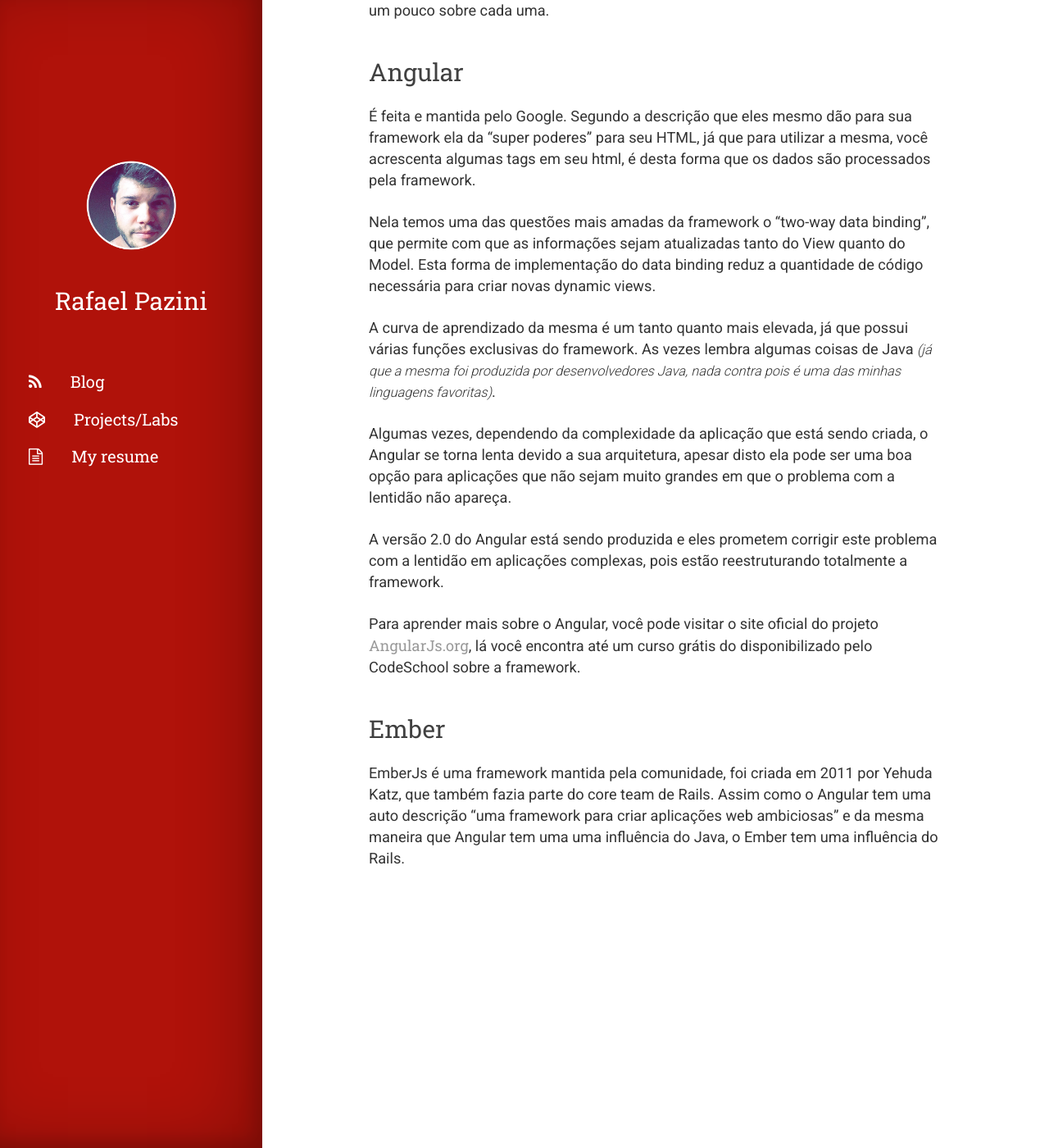
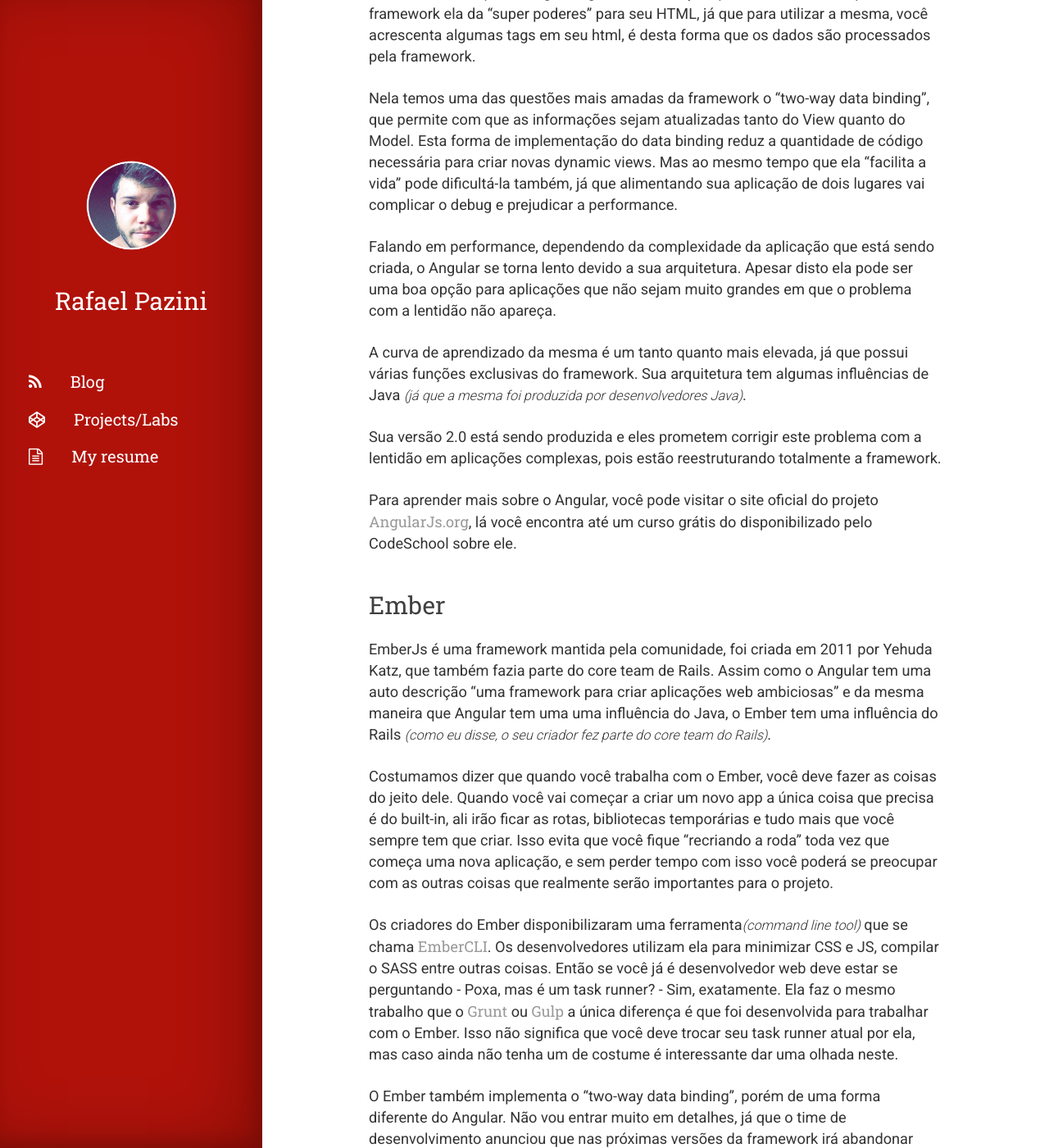
Before and after one commit to rflpazini/old-personal-rflpazini.com, a Jekyll site: the page built from _posts/2016-04-10-frameworksjs.md, in a window 1280 px wide and 1400 px high, scrolled down 1427 px. Shown: the whole window at 82% size. Built offline with Jekyll 4.4.1, drawn with Linux system fonts in a browser that asks for light colours; nearby versions of some CDN libraries; some of the changed text lies outside the part shown.

Commit message:
Update posts
Update posts and correct a image

```diff
--- a/_includes/footer.html
+++ b/_includes/footer.html
@@ -21,7 +21,6 @@
     </li>
     {% endif %}
 </ul>
-
 <!-- jQuery Infinite Scrolling -->
 <script src="https://ajax.googleapis.com/ajax/libs/jquery/2.1.4/jquery.min.js"></script>
 <script src='{{ site.baseurl }}assets/js/jquery.infinitescroll.min.js'></script>
--- a/_posts/2016-04-10-frameworksjs.md
+++ b/_posts/2016-04-10-frameworksjs.md
@@ -6,14 +6,14 @@
 
 ![Frameworks JS](/assets/img/posts/frameworks.jpg)
 
-Atualmente encontro-me sem emprego, uma coisa que não está atrapalhando em nada minha vida, pois estou estudando e tudo mais. Porém, quero arrumar algo logo para poder colaborar em algum projeto grande, uma empresa legal, quem sabe até uma multinacional (por que não?!). Mas o que eu vejo hoje é que em todos os lugares pedem experiência com algum framework JS, se você nunca ouviu falar de algum deles amigo, está na hora de correr atrás!<!--more-->
+Se você trabalha ou pelo menos tem uma pequena relação com a web, provavelmente já deve ter notado que nos últimos dois anos um dos assuntos mais comentados são os **Frameworks Js**. Se você nunca ouviu falar de algum deles amigo, esta na hora de correr atrás!<!--more-->
 
-Frameworks existem várias no mercado, mas as que estão em alta, principalmente no meio front-end são elas: Angular, React, Ember e Backbone. Estas 4 são as frameworks JavaScript mais utilizadas no momento.
+Existem várias frameworks no mercado, mas as que estão em alta no meio front-end são elas: Angular, React, Ember e Backbone. Estas 4 são as frameworks JavaScript mais utilizadas no momento.
 
 Mas afinal, o que são estas frameworks?
 ---
 
-Elas agilizam o desenvolvimento de novas aplicações para web, evitam recarregamentos desnecessários de página, facilitam o data binding, organizam nossa arquitetura de desenvolvimento pois são baseadas em MVC *(mais um motivo para dizermos que elas facilitam a vida, organização é tudo...)*.
+Elas agilizam o desenvolvimento de novas aplicações para web, evitam recarregamentos desnecessários de página, facilitam o data binding e organizam nossa arquitetura de desenvolvimento pois são baseadas em MVC *(mais um motivo para dizermos que elas facilitam a vida, organização é tudo...)*.
 
 Você deve estar se perguntando o porquê de elas estarem sendo tão cobiçadas no mundo do desenvolvimento?! Em um resumo, podemos dizer que elas nos ajudam a criar uma aplicação com UI mais responsivas, ou seja, as aplicações se tornam cada vez mais atrativas para o uso. Já que com o uso destas frameworks, carregamentos podem ser feitos em blocos dispensando a atualização total da página ou a navegação para uma nova área.
 
@@ -24,19 +24,47 @@
 
 É feita e mantida pelo Google. Segundo a descrição que eles mesmo dão para sua framework ela da "super poderes" para seu HTML, já que para utilizar a mesma, você acrescenta algumas tags em seu html, é desta forma que os dados são processados pela framework.
 
-Nela temos uma das questões mais amadas da framework o "two-way data binding", que permite com que as informações sejam atualizadas tanto do View quanto do Model. Esta forma de implementação do data binding reduz a quantidade de código necessária para criar novas dynamic views.
+Nela temos uma das questões mais amadas da framework o "two-way data binding", que permite com que as informações sejam atualizadas tanto do View quanto do Model. Esta forma de implementação do data binding reduz a quantidade de código necessária para criar novas dynamic views. Mas ao mesmo tempo que ela "facilita a vida" pode dificultá-la também, já que alimentando sua aplicação de dois lugares vai complicar o debug e prejudicar a performance.
 
-A curva de aprendizado da mesma é um tanto quanto mais elevada, já que possui várias funções exclusivas do framework. As vezes lembra  algumas coisas de Java *(já que a mesma foi produzida por desenvolvedores Java, nada contra pois é uma das minhas linguagens favoritas)*.
+Falando em performance, dependendo da complexidade da aplicação que está sendo criada, o Angular se torna lento devido a sua arquitetura. Apesar disto ela pode ser uma boa opção para aplicações que não sejam muito grandes em que o problema com a lentidão não apareça.
 
-Algumas vezes, dependendo da complexidade da aplicação que está sendo criada, o Angular se torna lenta devido a sua arquitetura, apesar disto ela pode ser uma boa opção para aplicações que não sejam muito grandes em que o problema com a lentidão não apareça.
+A curva de aprendizado da mesma é um tanto quanto mais elevada, já que possui várias funções exclusivas do framework. Sua arquitetura tem algumas influências de Java *(já que a mesma foi produzida por desenvolvedores Java)*.
 
-A versão 2.0 do Angular está sendo produzida e eles prometem corrigir este problema com a lentidão em aplicações complexas, pois estão reestruturando totalmente a framework.
+Sua versão 2.0 está sendo produzida e eles prometem corrigir este problema com a lentidão em aplicações complexas, pois estão reestruturando totalmente a framework.
 
 Para aprender mais sobre o Angular, você pode visitar o site oficial do projeto
-[AngularJs.org](https://angularjs.org/), lá você encontra até um curso grátis do disponibilizado pelo CodeSchool sobre a framework.
+[AngularJs.org](https://angularjs.org/), lá você encontra até um curso grátis do disponibilizado pelo CodeSchool sobre ele.
 
 Ember
 ---
 
 EmberJs é uma framework mantida pela comunidade, foi criada em 2011 por Yehuda Katz, que também fazia parte do core team de Rails.
-Assim como o Angular tem uma auto descrição "uma framework para criar aplicações web ambiciosas" e da mesma maneira que Angular tem uma uma influência do Java, o Ember tem uma influência do Rails.
+Assim como o Angular tem uma auto descrição "uma framework para criar aplicações web ambiciosas" e da mesma maneira que Angular tem uma uma influência do Java, o Ember tem uma influência do Rails *(como eu disse, o seu criador fez parte do core team do Rails)*.
+
+Costumamos dizer que quando você trabalha com o Ember, você deve fazer as coisas do jeito dele. Quando você vai começar a criar um novo app a única coisa que precisa é do built-in, ali irão ficar as rotas, bibliotecas temporárias e tudo mais que você sempre tem que criar. Isso evita que você fique "recriando a roda" toda vez que começa uma nova aplicação, e sem perder tempo com isso você poderá se preocupar com as outras coisas que realmente serão importantes para o projeto.
+
+Os criadores do Ember disponibilizaram uma ferramenta*(command line tool)* que se chama [EmberCLI](http://ember-cli.com). Os desenvolvedores utilizam ela para minimizar CSS e JS, compilar o SASS entre outras coisas. Então se você já é desenvolvedor web deve estar se perguntando - Poxa, mas é um task runner? - Sim, exatamente. Ela faz o mesmo trabalho que o [Grunt](http://gruntjs.com) ou [Gulp](http://gulpjs.com) a única diferença é que foi desenvolvida para trabalhar com o Ember. Isso não significa que você deve trocar seu task runner atual por ela, mas caso ainda não tenha um de costume é interessante dar uma olhada neste.
+
+O Ember também implementa o "two-way data binding", porém de uma forma diferente do Angular. Não vou entrar muito em detalhes, já que o time de desenvolvimento anunciou que nas próximas versões da framework irá abandonar esta implementação.
+
+Ela é uma excelente framework para trabalhar com projetos que variam de médios a grandes, existem algumas restrições que poderiam e irão ser melhoradas num futuro próximo - como a renderização server-side que atualmente não está 100%, mas os commits estão a todo vapor para melhorá-la.
+
+A melhor forma de entender mais sobre o Ember, é acessando seu próprio site [emberjs.com](http://emberjs.com). E para entender ainda mais sobre a mesma veja a página da [Comunidade](http://emberjs.com/community/), lá você vai encontrar todos os canais que os desenvolvedores usam para se comunicar e como interagir com eles, tirar dúvidas e quem sabe até colaborar com algum commit.
+
+React
+---
+
+Este é praticamente o "queridinho" do momento, o React foi criado em 2013 e é mantido pelo Facebook. Ele não tem nenhuma auto descrição ou algo do tipo, a única coisa que todos dizem e o facebook também é que o React é o V*(View)* do MVC.
+
+A coisa mais legal do react é que ele é extremamente rápido, o que diferencia ele das demais frameworks. O responsável por esta agilidade é o Virtual DOM, quando fazemos alguma alteração na aplicação ela é primeiro escrita no virtual DOM que compara os dados com os dados que existem no Real DOM e só depois atualiza os dados, mandando apenas o que foi alterado e não as informações completas. Isso aumenta e muito o desempenho da aplicação, já que as alterações no Real DOM são feitas quase que em segundo plano.
+
+Outra parte bastante interessante desta framework é o desenvolvimento em componentes. Você pode criar componentes e reutiliza-los quando e quantas vezes quiser, diminuindo muito o tamanho dos códigos que você irá escrever. Aliás, este é o primeiro pensamento que qualquer um deve ter quando começa a trabalhar com React - no site oficial da framework existe um [artigo](https://facebook.github.io/react/docs/thinking-in-react.html) sobre isto - quebrar o layout em partes para começar a desenvolver a aplicação.
+
+Além de rápido, o React é fácil de se aprender já que é praticamente JavaScript puro*(se você é familiar com JS vá em frente)*. Existe também o [React Native](http://facebook.github.io/react-native/) que permite criar aplicações para iOS e Android usando react.
+
+Por ser a framework mais nova, o React está sempre em atualização. Então é importante ficar sempre de olho na documentação e nos blogs do Facebook onde todas as atualizações são postadas.
+
+No site oficial do [ReactJs](https://facebook.github.io/react/index.html) além de toda a documentação e do passo a passo para iniciar a trabalhar com ele, você irá encontrar um pequeno tutorial para ir se familiarizando com a framework.
+
+Backbone
+---
```
Also changed, not shown: index.md (+6 -4 lines), assets/img/posts/frameworks.jpg.
